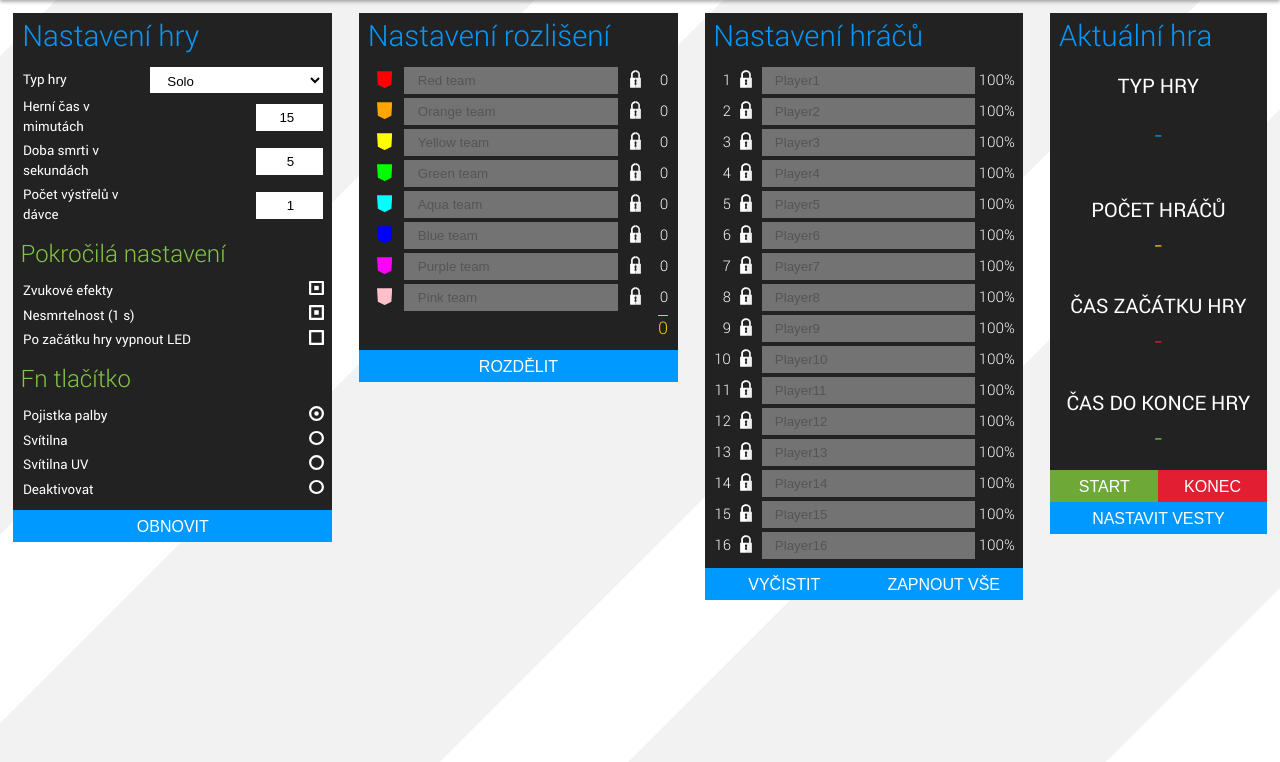
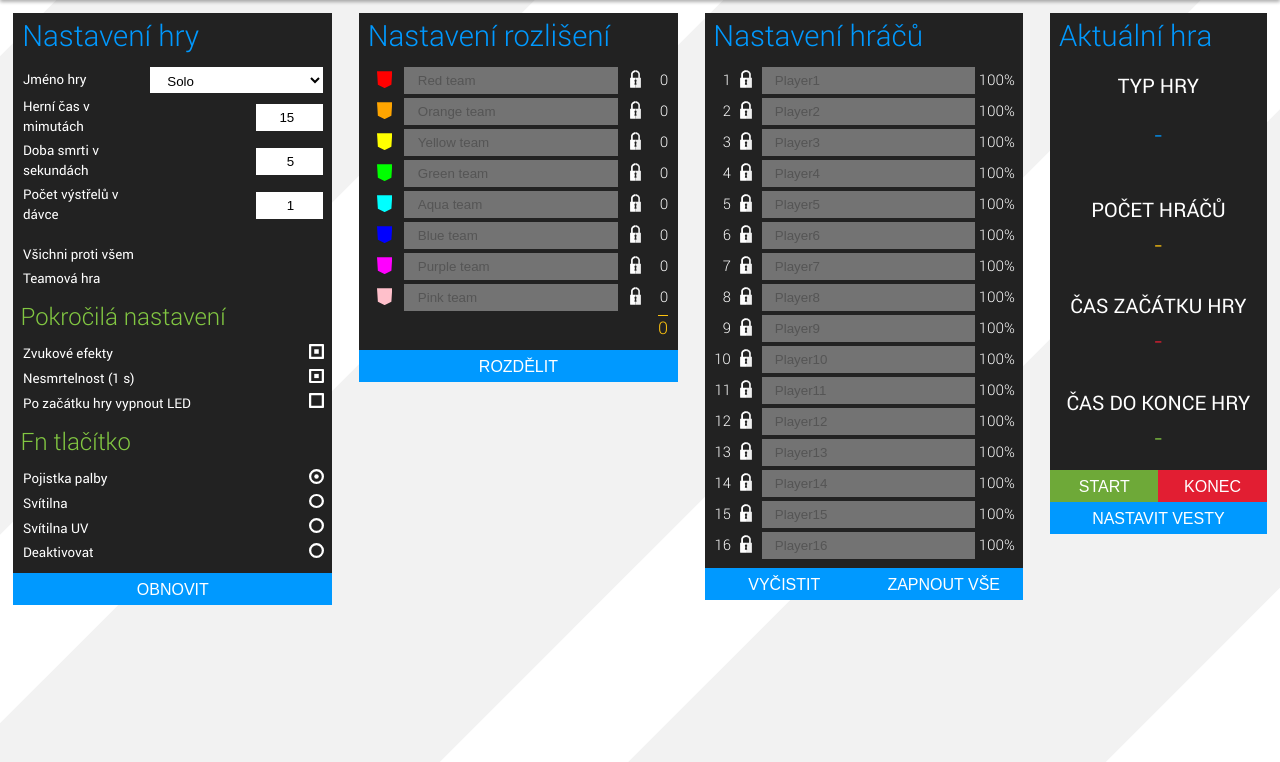
Before and after one commit to laser-game/manager, a Django app: page /settings in a window 1280 px wide. Shown: the part 38-800 px from the top of the page. Run offline with Django 3.2, Linux system fonts and the light colour scheme.

Commit message:
added radio buttons for game type specification

```diff
--- a/lgm/web/templates/web/settings/set_game.html
+++ b/lgm/web/templates/web/settings/set_game.html
@@ -1,9 +1,10 @@
 <div class="widget">
     <h1>Nastavení hry</h1>
     <div class="widget-pack">
+        <div class="widget-sub">
             <table>
                 <tr>
-                <td align="left">Typ hry</td>
+                    <td align="left">Jméno hry</td>
                     <td align="right"><select id="SetGame-Name"></select></td>
                 </tr>
                 <tr>
@@ -19,6 +20,25 @@
                     <td align="right"><input type="number" min="1" max="30" value="" id="SetGame-ShotsInBatch"></td>
                 </tr>
             </table>
+            <table>
+                <tr>
+                    <td align="left">Všichni proti všem</td>
+                    <td align="right">
+                        <button class="RadioButton" id="RadioButton-GameType-0"></button>
+                    </td>
+                </tr>
+                <tr>
+                    <td align="left">Teamová hra</td>
+                    <td align="right">
+                        <button class="RadioButton" id="RadioButton-GameType-1"></button>
+                    </td>
+                </tr>
+            </table>
+        </div>
+
+
+
+
 
         <div class="widget-sub">
             <h2>Pokročilá nastavení</h2>
```
Lines whose indentation alone changed are shown as unchanged.
